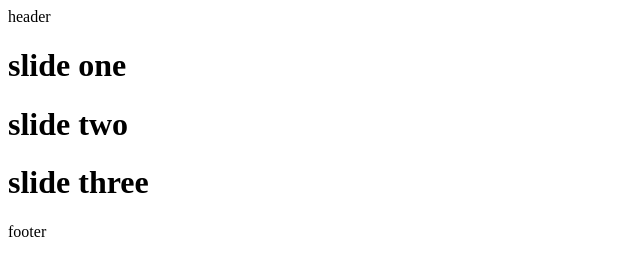
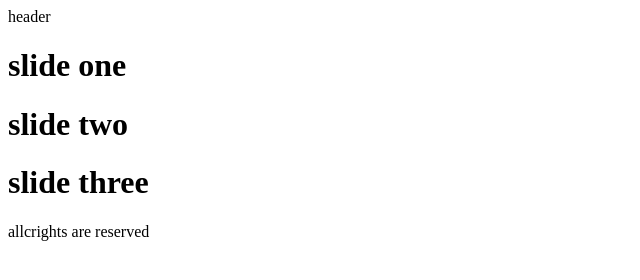
Before and after one commit to mohsenBBP/git-project-1-, a plain HTML site: page index.html in a window 1280 px wide. Shown: the whole page, without its empty margins (0-640 px from the left). Drawn offline with Linux system fonts and the light colour scheme.

Commit message:
footer updated

```diff
--- a/index.html
+++ b/index.html
@@ -13,6 +13,6 @@
       <h1>slide two</h1>
       <h1>slide three</h1>
     </div>
-    <footer>footer</footer>
+    <footer>allcrights are reserved</footer>
   </body>
 </html>
```
